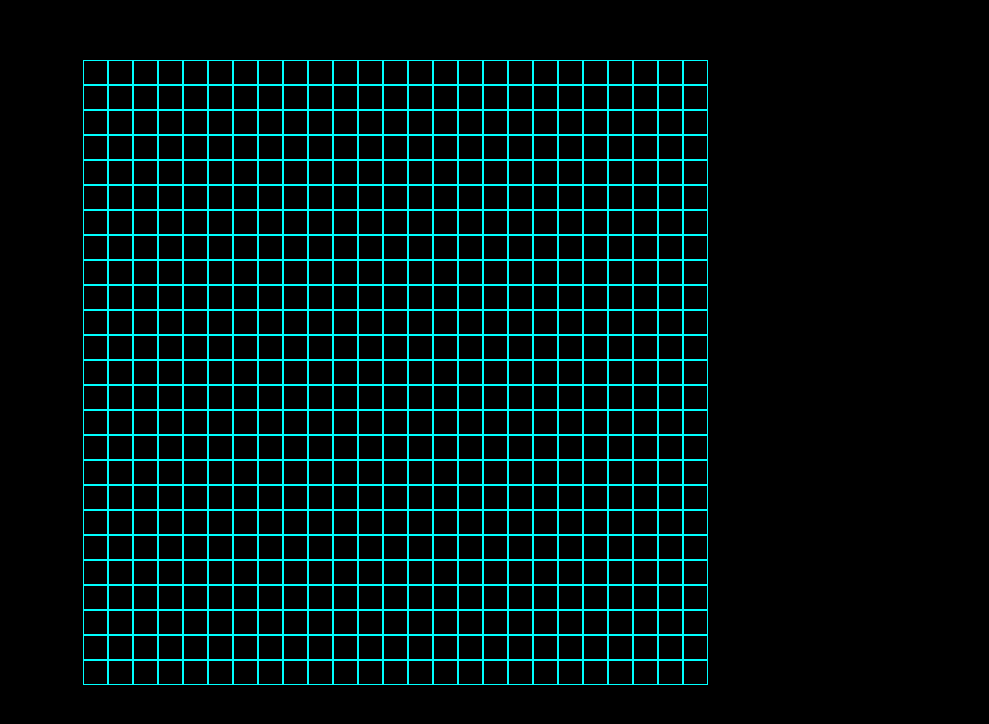
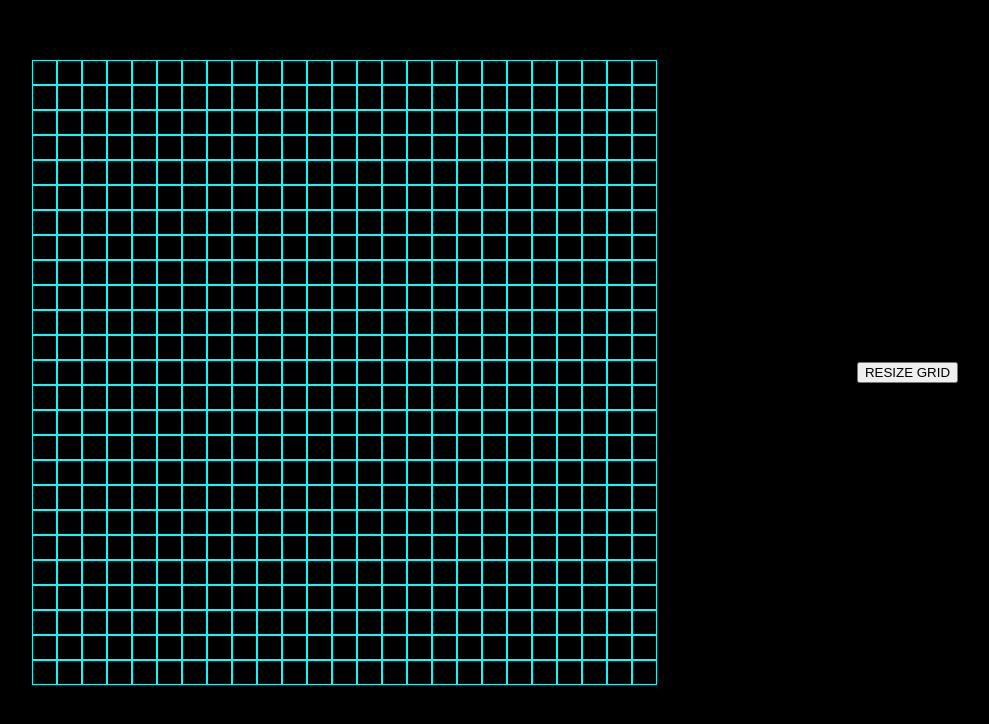
Before and after one commit to Fridgemann/etch-a-sketch, a plain HTML site: page index.html in a window 1280 px wide. Shown: the part 148-872 px from the top of the page, without its empty margins (245-1234 px from the left). Drawn offline with Linux system fonts and the light colour scheme.

Commit message:
added resize grid button

```diff
--- a/index.html
+++ b/index.html
@@ -9,6 +9,7 @@
 <body>
 
     <div id="container"></div>
+    <button>RESIZE GRID</button>
     <script src="index.js"></script>
 </body>
 </html>
```
